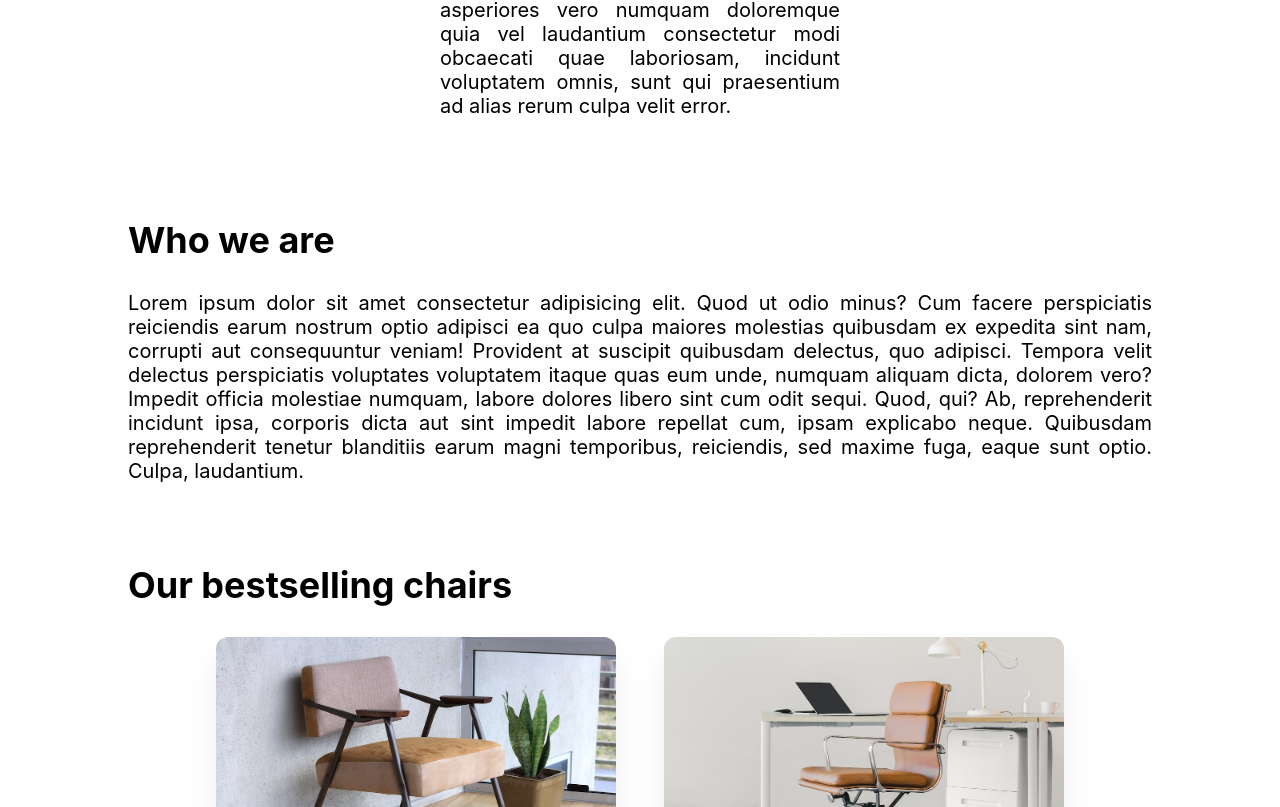
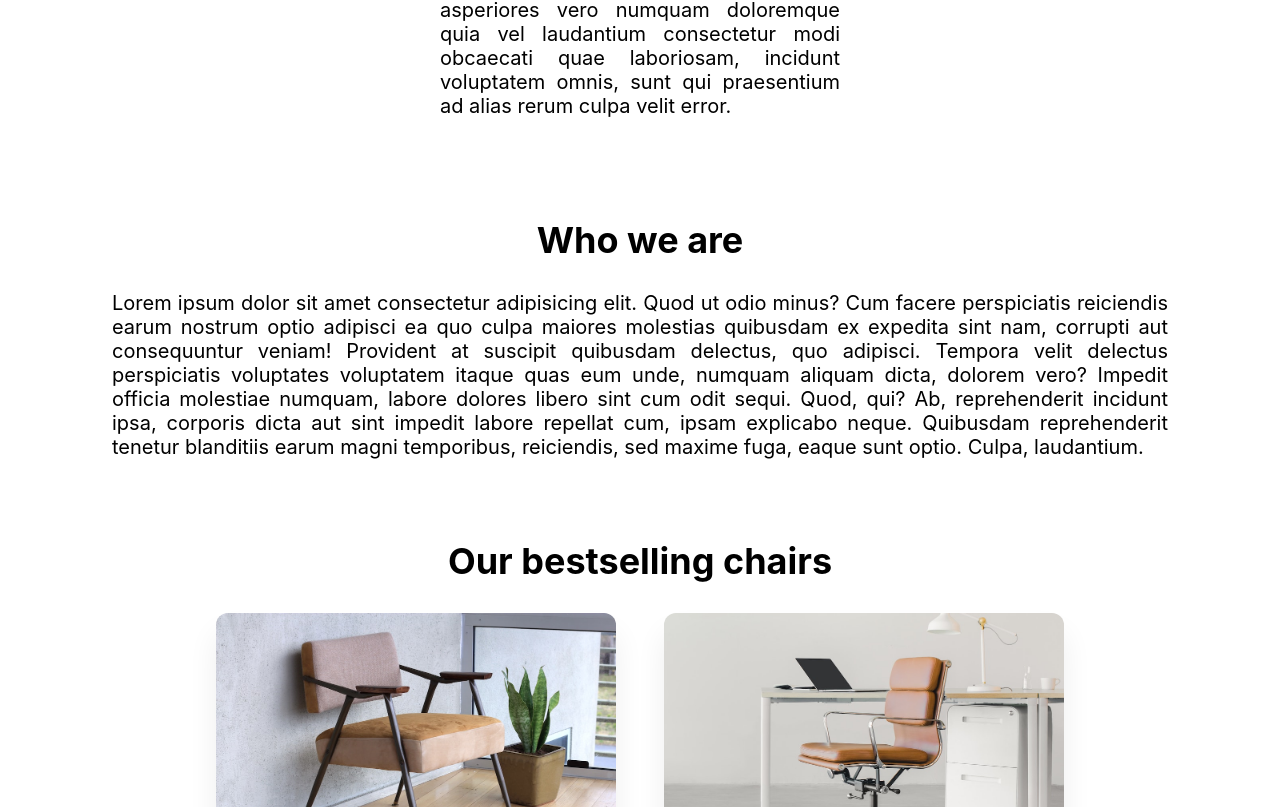
Before and after one commit to raihan-mahmud-talukder/govt-project, a React (Create React App) app: page / in a window 1280 px wide. Shown: the part 1977-2784 px from the top of the page. Built offline with nearby package versions, Linux system fonts and the light colour scheme.

Commit message:
fine tuning

```diff
--- a/src/index.css
+++ b/src/index.css
@@ -17,15 +17,14 @@ body::-webkit-scrollbar {
   display: none;
 }
 
-
-
 main {
-  width: 80%;
+  width: 90%;
   margin: 8rem auto;
 }
 
 .about {
   margin: 5rem 0;
+  padding: 0 3rem;
 }
 
 .about h2 {
@@ -37,6 +36,9 @@ main {
   text-align: justify;
 }
 
+section h2 {
+  text-align: center;
+}
 
 footer {
   text-align: center;
```
